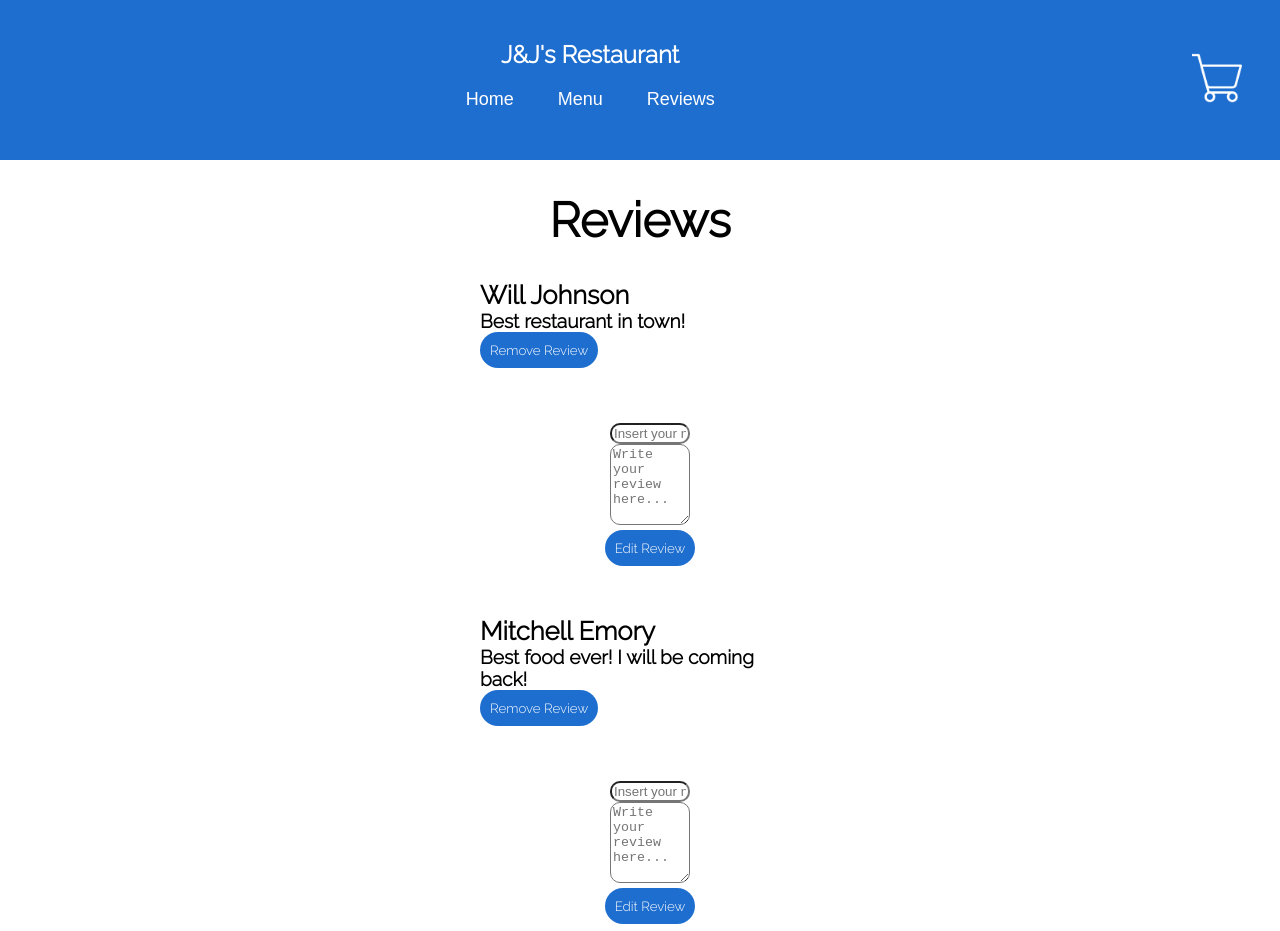
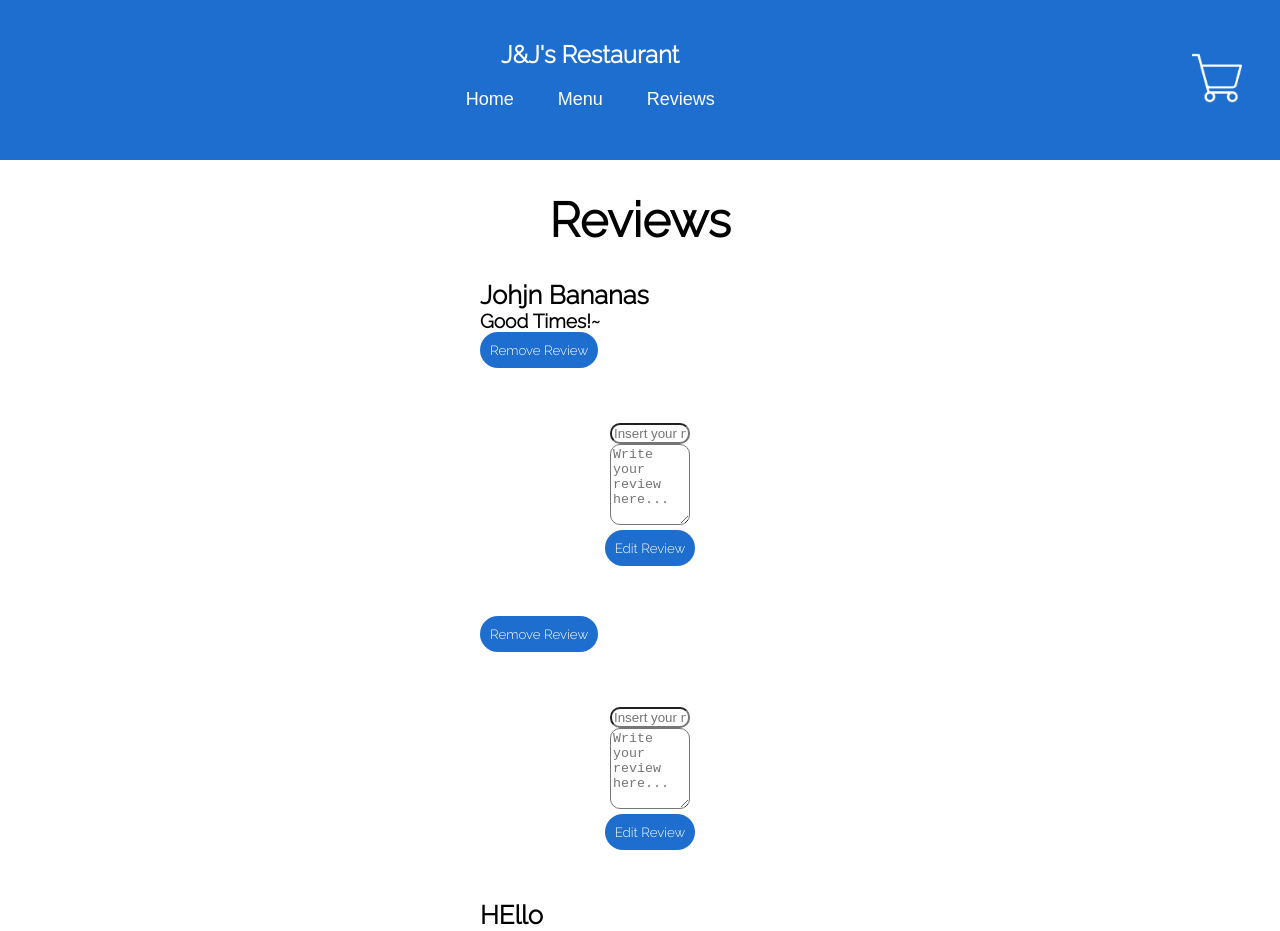
Before and after one commit to Jose-Escobedo/restaurant-frontend, a React (Create React App) app: page /reviews in a window 1280 px wide. Shown: the top 931 px of the page. Built offline with nearby package versions, Linux system fonts and the light colour scheme; data requests are answered from the project's data file.

Commit message:
fixed delete review

```diff
--- a/db.json
+++ b/db.json
@@ -39,23 +39,23 @@
   ],
   "reviews": [
     {
-      "id": 1,
-      "name": "Will Johnson",
-      "content": "Best restaurant in town!"
+      "name": "Johjn Bananas",
+      "content": "Good Times!~",
+      "id": 1
     },
     {
-      "id": 2,
-      "name": "Mitchell Emory",
-      "content": "Best food ever! I will be coming back!"
+      "name": "",
+      "content": "",
+      "id": 2
     },
     {
-      "id": 3,
-      "name": "Roy Jefferson",
-      "content": "It was alright. The pasta was dry."
+      "name": "HEllo",
+      "content": "Great!",
+      "id": 3
     },
     {
-      "name": "Bill Jackson",
-      "content": "This place serves garbage. Do yourself a favor and never eat here.",
+      "name": "Hello",
+      "content": "Grweat!\n",
       "id": 4
     }
   ]
--- a/src/App.js
+++ b/src/App.js
@@ -26,16 +26,22 @@ function App() {
     );
   }
 
-  function HandleRemoveReview(review) {
-    fetch(`http://localhost:3000/reviews/${review.id}`, {
-      method: "DELETE",
-      headers: {
-        "Content-Type": "application/json",
-      },
-    })
-      .then((r) => r.json())
-      .then(() => setReviews(review.filter((item) => item.id !== review.id)));
+
+  function onDeleteReview(id) {
+    const updatedReviews = reviews.filter((review) => review.id !== id);
+    setReviews(updatedReviews);
   }
+
+  // function handleRemoveReview(review) {
+  //   fetch(`http://localhost:3000/reviews/${review.id}`, {
+  //     method: "DELETE",
+  //     headers: {
+  //       "Content-Type": "application/json",
+  //     },
+  //   })
+  //     .then((r) => r.json())
+  //     .then(() => setReviews(review.filter((item) => item.id !== review.id)));
+  // }
 
   const changeReview = (review) => {
     // let newReview = [...reviews, newReviewObj]
@@ -121,7 +127,7 @@ function App() {
               <Reviews
                 reviews={reviews}
                 addNewReview={addNewReview}
-                handleRemoveReview={HandleRemoveReview}
+                onDeleteReview={onDeleteReview}
                 changeReview={changeReview}
               />
             }
--- a/src/components/ReviewItem.js
+++ b/src/components/ReviewItem.js
@@ -2,7 +2,7 @@ import React from "react";
 
 function ReviewItem({
   review: { name, content, id },
-  handleRemoveReview,
+  onDeleteReview,
   handleUpdateReview,
   review,
 }) {
@@ -12,6 +12,13 @@ function ReviewItem({
   //  let newReview = [...reviews, newReviewObj]
   //  setReviews(newReview)
   // }
+  function handleRemoveReview(){
+    fetch(`http://localhost:3000/reviews/${id}`,{
+      method: "DELETE",
+
+    });
+    onDeleteReview(id)
+  }
 
   return (
     <div className="review-item">
@@ -20,7 +27,7 @@ function ReviewItem({
         <h2>{content}</h2>
       </div>
       <div className="remove-btn">
-        <button onClick={() => handleRemoveReview(review)}>
+        <button onClick={handleRemoveReview}>
           Remove Review
         </button>
       </div>
--- a/src/components/Reviews.js
+++ b/src/components/Reviews.js
@@ -4,7 +4,7 @@ import Header from "./Header";
 import NewReviewForm from "./NewReviewForm";
 import ChangeReviewForm from "./ChangeReviewForm";
 
-function Reviews({ reviews, handleRemoveReview, addNewReview, changeReview }) {
+function Reviews({ reviews, onDeleteReview, addNewReview, changeReview }) {
   // const [buttonShow, setButtonShow] = useState(true);
   // function handleButtonShowForm(e) {
   //   setButtonShow(!buttonShow);
@@ -21,7 +21,7 @@ function Reviews({ reviews, handleRemoveReview, addNewReview, changeReview }) {
                 <ReviewItem
                   key={review.id}
                   review={review}
-                  handleRemoveReview={handleRemoveReview}
+                  onDeleteReview={onDeleteReview}
                 />
                 <ChangeReviewForm
                   key={review.id}
```
